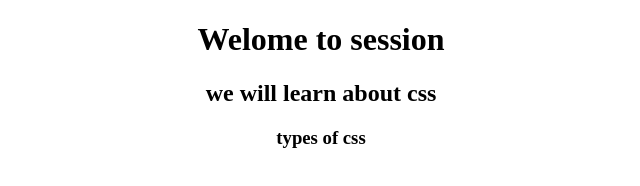
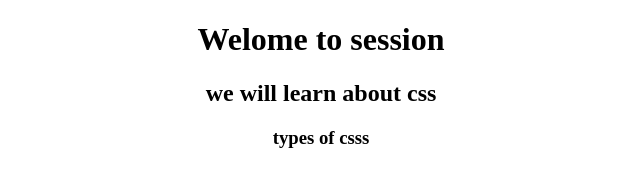
Before and after one commit to sunny1579/css_html_javascript_react, a plain HTML site: page css designs/all3in1css.html in a window 1280 px wide. Shown: the full height of the page, 319-959 px from the left. Drawn offline with Linux system fonts and the light colour scheme.

Commit message:
new changes

```diff
--- a/css designs/all3in1css.html
+++ b/css designs/all3in1css.html
@@ -14,7 +14,7 @@
 <body>
     <h1 style="text-align: center;">Welome to session</h1>
     <h2>we will learn about css</h2>
-    <h3>types of css</h3>
+    <h3>types of csss</h3>
 
 </body>
 
```
